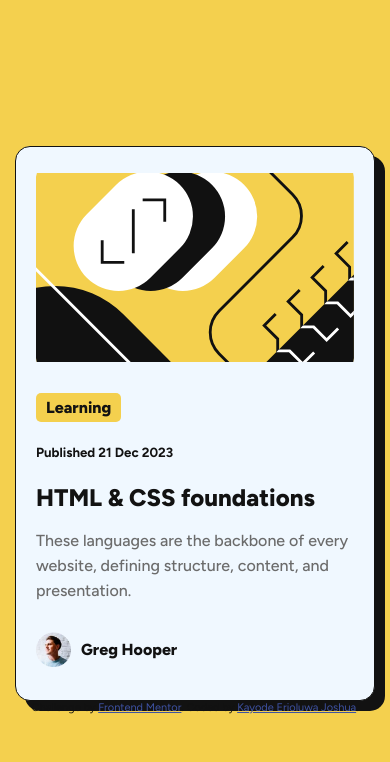
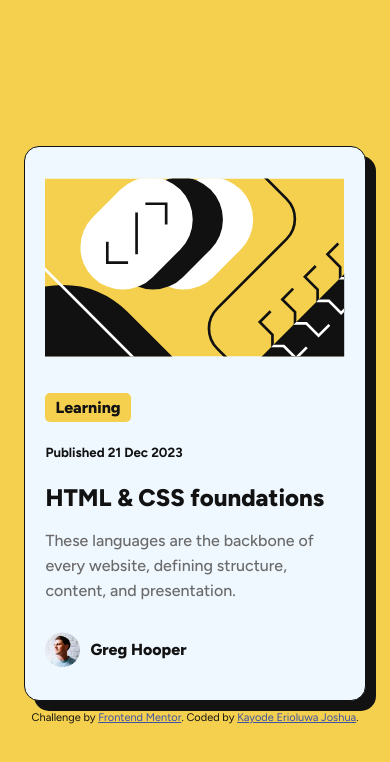
Before and after one commit to Kayodejay/blog-preview-card-main, a plain HTML site: page index.html in a window 390 px wide. Drawn offline with Linux system fonts and the light colour scheme.

Commit message:
Update styles.css

```diff
--- a/styles.css
+++ b/styles.css
@@ -69,8 +69,8 @@ svg{
 
 @media only screen and (max-width: 600px){
     .container{
-        width: 85%;
-        margin: 0;
+        width: 80%;
+        margin: 10px 0;
         display: block;
     }
 }
```
